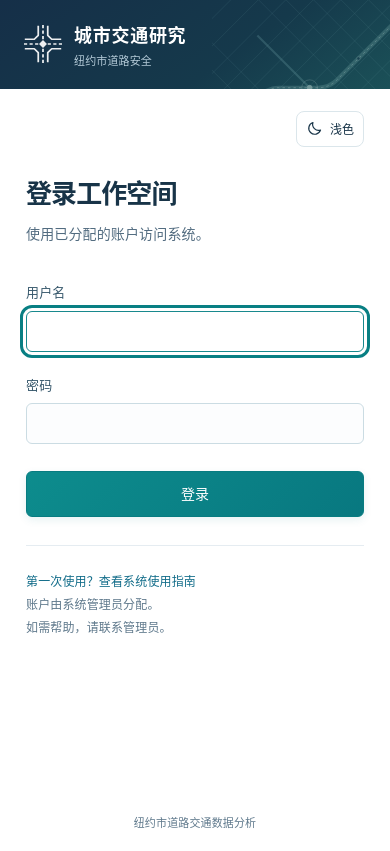
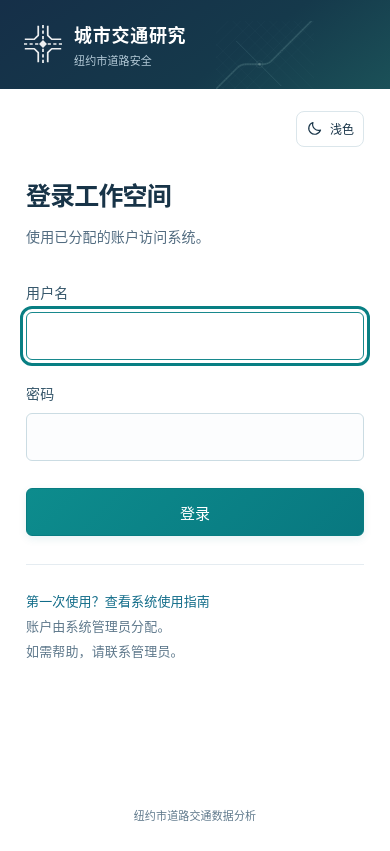
Before and after one commit to CZH0919/NK_Traffic_Management_Project, a Django app: page /accounts/login/ in a window 390 px wide. After the commit the page ends 822 px from the top, so only its background shows below. Run offline with Django 5.2, Linux system fonts and the light colour scheme; parts of the project's set-up code (start-up, migrations or seed data) failed here and were passed over; some libraries are stand-ins or nearby versions.

Commit message:
fix(ui): 完善使用引导与登录布局
补充快速使用中的事故筛选、详情查看及统计示例，精简帮助与地图查看链接的窗口说明。
调整登录页宽屏主体及窄屏布局，复用已有主题与交通线稿，保持登录和业务行为不变。
将 Mid_PPT 整目录加入 Git 忽略范围，期中汇报素材、脚本与产物仅在本机保管。

验证：复用同一代码版本已通过的 41 项测试、18 项子测试及浏览器检查；发布前核对代码内容一致、暂存范围、忽略规则和 git diff --check。

```diff
--- a/apps/core/context_processors.py
+++ b/apps/core/context_processors.py
@@ -25,6 +25,6 @@ def navigation(request):
     return {**return_context(request), 'breadcrumb_label': breadcrumb, 'help_anchor': anchor,
             'help_url': '/help/' if anchor == 'start' else '/help/' + anchor + '/' + ('#'+section if section else ''),
             'is_help':page in ('help','help_topic'),
-            'current_page': page, 'ui_asset_version':'20261029-product3',
+            'current_page': page, 'ui_asset_version':'20261109-feedback2',
             'report_workspace': bool(match and match.url_name in ('reports','report_new','report_detail','report_repeat','exports','export_new','export_detail','brief_detail','brief_edit')),
             'app_name': '城市交通研究','isolated_copy':settings.TRAFFIC_ISOLATED_COPY}
--- /dev/null
+++ b/static/css/login.css
@@ -0,0 +1,41 @@
+.login-page {
+  min-height: 100svh;
+  padding: clamp(24px, 3vw, 48px);
+}
+.login-layout {
+  max-width: 1600px;
+  min-height: min(900px, calc(100svh - 96px));
+  grid-template-columns: minmax(0, 1.1fr) minmax(0, 1fr);
+  border-radius: 22px;
+}
+.login-intro { padding: clamp(28px, 4vw, 64px); }
+.login-intro-body { padding: 48px 0; }
+.login-intro-body h1 { font-size: clamp(36px, 3.2vw, 56px); line-height: 1.5; }
+.login-intro-body p { font-size: clamp(16px, 1.3vw, 20px); }
+.login-intro:after { width: 140%; height: 90%; right: -38%; bottom: -14%; opacity: .35; }
+.intro-detail { margin-top: 32px; font-size: 13px; flex-wrap: wrap; }
+.login-form-area { padding: 80px clamp(32px, 4vw, 72px) 32px; }
+.login-form-wrap { max-width: 440px; }
+.login-form-wrap h2 { font-size: clamp(27px, 2vw, 32px); }
+.login-form-wrap > .muted { margin-bottom: 32px; line-height: 1.8; }
+.login-page .form-control { min-height: 48px; font-size: 15px; }
+.login-page .form-field label { font-size: 14px; }
+.btn-login { min-height: 48px; font-size: 15px; }
+.login-help { font-size: 13px; }
+.login-form-area > .theme-toggle { top: 28px; right: 32px; }
+@media (max-width: 1100px) {
+  .login-layout { min-height: min(760px, calc(100svh - 48px)); }
+  .login-intro { padding: 32px; }
+  .login-intro-body h1 { font-size: 36px; }
+  .login-form-area { padding-right: 32px; padding-left: 32px; }
+}
+@media (max-width: 650px) {
+  .login-page { padding: 0; }
+  .login-layout { min-height: 100svh; border-radius: 0; display: grid; grid-template-columns: minmax(0, 1fr); grid-template-rows: auto 1fr; }
+  .login-intro { padding: 20px 24px; }
+  .login-form-area { min-height: 0; padding: 76px 26px 20px; }
+  .login-form-wrap { margin: 12px auto 24px; }
+  .login-form-wrap h2 { font-size: 25px; }
+  .login-form-area > .theme-toggle { top: 22px; right: 26px; }
+  .login-footer { margin-top: auto; }
+}
--- a/static/js/usability.js
+++ b/static/js/usability.js
@@ -99,7 +99,7 @@
             const choose=document.createElement('button'); choose.type='button'; choose.className='btn btn-primary btn-sm'; choose.textContent='选择此'+label;
             choose.setAttribute('aria-label',`选择 ${item.name}，内部编号 ${item.id}`);
             choose.addEventListener('click',()=>{input.value=item.id; input.dispatchEvent(new Event('change',{bubbles:true})); dialog.close();});
-            const map=document.createElement('a'); map.href=item.map_url||item.url; map.target='_blank'; map.rel='noopener'; map.textContent=item.map_url?'地图查看（新窗口）':'查看详情（新窗口）';
+            const map=document.createElement('a'); map.href=item.map_url||item.url; map.target='_blank'; map.rel='noopener'; map.textContent=item.map_url?'地图查看':'查看详情';
             const actions=document.createElement('div'); actions.className='form-actions'; actions.append(choose,map);
             card.append(name,detail,meta,actions); results.append(card);
           }
--- a/templates/base.html
+++ b/templates/base.html
@@ -36,7 +36,7 @@
 <main id="main" class="content" tabindex="-1">
 {% if isolated_copy %}<div class="notice notice-warning" role="status">隔离数据副本 · 此处修改和新增文件与主业务数据分开保存。</div>{% endif %}
 {% if messages %}<div aria-live="polite">{% for message in messages %}<div class="notice notice-success">{{ message }}</div>{% endfor %}</div>{% endif %}
-{% if user.is_authenticated and not is_help %}<div class="context-help"><a href="{{ help_url }}" target="_blank" rel="noopener">本页操作指南（新窗口）</a></div>{% endif %}
+{% if user.is_authenticated and not is_help %}<div class="context-help"><a href="{{ help_url }}" target="_blank" rel="noopener">本页操作指南</a></div>{% endif %}
 {% block content %}{% endblock %}
 <footer class="page-footer">统计时间以纽约当地时间为准。</footer></main></div>
 <script src="{% static 'vendor/bootstrap/bootstrap.bundle.min.js' %}" defer></script><script src="{% static 'js/app.js' %}?v={{ ui_asset_version }}" defer></script><script src="{% static 'js/operations.js' %}?v={{ ui_asset_version }}" defer></script><script src="{% static 'js/usability.js' %}?v={{ ui_asset_version }}" defer></script><script src="{% static 'js/product.js' %}?v={{ ui_asset_version }}" defer></script>{% block scripts %}{% endblock %}</body></html>
--- a/templates/core/help.html
+++ b/templates/core/help.html
@@ -4,7 +4,7 @@
 <div class="page-heading"><div><p class="eyebrow">使用指南</p><h1>{% if topic %}{{ topic.title }}{% else %}系统使用指南{% endif %}</h1><p>{% if topic %}{{ topic.summary }}{% else %}选择正在进行的任务，查阅填写方法、结果解释和常见问题。{% endif %}</p></div><a class="btn btn-outline-primary" href="{% if topic %}{% url 'help' %}{% else %}{% url 'dashboard' %}{% endif %}">{% if topic %}全部主题{% else %}返回工作台{% endif %}</a></div>
 <form method="get" action="{% url 'help' %}" class="surface help-search" role="search"><label for="help-q">搜索使用问题</label><div><input class="form-control" id="help-q" name="q" type="search" maxlength="100" value="{{ help_query }}" placeholder="例如：平均误差、比较流量、来源文件"><button class="btn btn-primary">查找</button></div></form>
 {% if not topic %}
-{% if help_query %}<section class="surface"><h2>“{{ help_query }}”的相关内容</h2>{% for result in help_results %}<article class="help-result"><h3><a href="{% url 'help_topic' result.topic.slug %}#{{ result.anchor }}">{{ result.topic.title }} · {{ result.label }}</a></h3><p>{{ result.excerpt }}</p></article>{% empty %}<p>未找到对应说明。可尝试更短的关键词，或从下方选择任务主题。</p>{% endfor %}</section>{% else %}<section class="surface help-quick" id="start"><h2>快速使用</h2><p>先查询记录，再理解分析，最后保存结果。首次使用可从“事故、车辆与人员”开始；遇到问题可直接搜索，不必顺序阅读全部主题。</p><p>页面右上角可切换深浅色；外观选择不会改变数据或筛选。</p></section>{% endif %}
+{% if help_query %}<section class="surface"><h2>“{{ help_query }}”的相关内容</h2>{% for result in help_results %}<article class="help-result"><h3><a href="{% url 'help_topic' result.topic.slug %}#{{ result.anchor }}">{{ result.topic.title }} · {{ result.label }}</a></h3><p>{{ result.excerpt }}</p></article>{% empty %}<p>未找到对应说明。可尝试更短的关键词，或从下方选择任务主题。</p>{% endfor %}</section>{% else %}{% include 'core/quick_start.html' %}{% endif %}
 <span id="faq"></span><div class="help-topics" aria-label="指南主题">{% for item in topics %}<a class="surface help-topic-card" id="{{ item.slug }}" href="{% url 'help_topic' item.slug %}">{% for anchor in item.legacy_anchors %}<span id="{{ anchor }}"></span>{% endfor %}<h2>{{ item.title }}</h2><p>{{ item.summary }}</p><span>查看操作指南 →</span></a>{% endfor %}</div>
 {{ help_aliases|json_script:'help-aliases' }}
 {% else %}
--- a/templates/ingestion/upload.html
+++ b/templates/ingestion/upload.html
@@ -2,4 +2,4 @@
 <div class="page-heading"><div><p class="eyebrow">SOURCE FILE INTAKE</p><h1>上传来源文件</h1><p>上传后在后台校验，可离开页面稍后查看；校验通过后再确认导入。</p></div><a class="btn btn-outline-primary" href="{% url 'jobs' %}">返回任务</a></div>
 {% if not worker_online %}<div class="hint-band">后台处理服务当前不在线，文件可进入队列，启动处理服务后继续校验。</div>{% endif %}
 <ol class="upload-steps" aria-label="文件导入步骤"><li>上传文件</li><li>后台校验</li><li>确认导入</li><li>查看结果</li></ol><form method="post" enctype="multipart/form-data" class="surface form-panel">{% csrf_token %}{% include 'components/form_errors.html' %}{% for field in form %}{% include 'components/field.html' %}{% endfor %}<p id="selected-upload-schema" class="hint-band" aria-live="polite">选择来源后查看必需字段。</p><div id="selected-upload-fields" class="file-schema"></div><button class="btn btn-primary">保存文件并排队校验</button></form>
-<section class="surface"><h2>准备来源文件</h2><p><a href="{% url 'help_topic' 'data' %}#files" target="_blank" rel="noopener">如何取得官方文件（新窗口）</a> · 表头文件不含业务数据，可用于核对来源文件格式。</p><p>仅接收所列官方来源的原始业务文件。人工和演示记录请使用档案维护入口；道路和边界版本通过成套空间数据流程管理。</p><details><summary>通用格式与文件容量</summary><p>日期使用 ISO 日期（例如 2025-01-01），时刻使用纽约当地时间。字段名与官方 API 一致。流量必须带稳定的 <code>source_row_id</code>，以识别重复和重试。单条记录不超过 2 MiB，解压内容上限 2 GiB，最多 500 万行。</p></details><p class="section-note">完整原文件单独保留。校验行数只代表此文件，不代表来源全量覆盖；重复、关联缺失及内容冲突在分批导入后提供明确去向。</p></section>{{ upload_schemas|json_script:'upload-schemas' }}{% endblock %}
+<section class="surface"><h2>准备来源文件</h2><p><a href="{% url 'help_topic' 'data' %}#files" target="_blank" rel="noopener">如何取得官方文件</a> · 表头文件不含业务数据，可用于核对来源文件格式。</p><p>仅接收所列官方来源的原始业务文件。人工和演示记录请使用档案维护入口；道路和边界版本通过成套空间数据流程管理。</p><details><summary>通用格式与文件容量</summary><p>日期使用 ISO 日期（例如 2025-01-01），时刻使用纽约当地时间。字段名与官方 API 一致。流量必须带稳定的 <code>source_row_id</code>，以识别重复和重试。单条记录不超过 2 MiB，解压内容上限 2 GiB，最多 500 万行。</p></details><p class="section-note">完整原文件单独保留。校验行数只代表此文件，不代表来源全量覆盖；重复、关联缺失及内容冲突在分批导入后提供明确去向。</p></section>{{ upload_schemas|json_script:'upload-schemas' }}{% endblock %}
--- a/templates/registration/login.html
+++ b/templates/registration/login.html
@@ -1,3 +1,3 @@
-{% load static %}<!doctype html><html lang="zh-CN"><head><script src="{% static 'js/theme.js' %}?v={{ ui_asset_version|default:'20261011-theme1' }}"></script><meta charset="utf-8"><meta name="viewport" content="width=device-width, initial-scale=1"><title>登录 · 城市交通研究</title><link rel="icon" href="{% static 'img/logo.svg' %}"><link rel="stylesheet" href="{% static 'vendor/bootstrap/bootstrap.min.css' %}"><link rel="stylesheet" href="{% static 'css/app.css' %}?v={{ ui_asset_version }}"><link rel="stylesheet" href="{% static 'css/workspace.css' %}?v={{ ui_asset_version }}"><link rel="stylesheet" href="{% static 'css/theme.css' %}?v={{ ui_asset_version|default:'20261011-theme1' }}"></head><body class="login-page">
+{% load static %}<!doctype html><html lang="zh-CN"><head><script src="{% static 'js/theme.js' %}?v={{ ui_asset_version|default:'20261011-theme1' }}"></script><meta charset="utf-8"><meta name="viewport" content="width=device-width, initial-scale=1"><title>登录 · 城市交通研究</title><link rel="icon" href="{% static 'img/logo.svg' %}"><link rel="stylesheet" href="{% static 'vendor/bootstrap/bootstrap.min.css' %}"><link rel="stylesheet" href="{% static 'css/app.css' %}?v={{ ui_asset_version }}"><link rel="stylesheet" href="{% static 'css/workspace.css' %}?v={{ ui_asset_version }}"><link rel="stylesheet" href="{% static 'css/theme.css' %}?v={{ ui_asset_version|default:'20261011-theme1' }}"><link rel="stylesheet" href="{% static 'css/login.css' %}?v={{ ui_asset_version }}"></head><body class="login-page">
 <main class="login-layout"><section class="login-intro"><div class="brand"><img src="{% static 'img/logo.svg' %}" width="48" height="48" alt=""><span><strong>城市交通研究</strong><small>纽约市道路安全</small></span></div><div class="login-intro-body"><div class="intro-rule"></div><h1>让每一份数据<br>有据可循。</h1><p>城市道路交通事故风险分析<br>与交通流量管理</p><div class="intro-detail"><span>真实来源</span><span>清晰口径</span><span>可追溯分析</span></div></div><p class="intro-foot">纽约市多源开放交通数据</p></section>
 <section class="login-form-area" aria-labelledby="login-heading">{% include 'components/theme_toggle.html' %}<div class="login-form-wrap"><h2 id="login-heading">登录工作空间</h2><p class="muted">使用已分配的账户访问系统。</p>{% if throttled %}<div class="notice notice-error" role="alert">登录尝试过于频繁，请五分钟后重试。</div>{% endif %}{% if form.non_field_errors %}<div class="notice notice-error" role="alert">{{ form.non_field_errors }}</div>{% endif %}<form method="post" class="account-form">{% csrf_token %}<input type="hidden" name="next" value="{{ next }}">{% for field in form %}<div class="form-field"><label for="{{ field.id_for_label }}">{{ field.label }}</label>{{ field }}{% if field.errors %}<div class="field-errors" role="alert">{{ field.errors }}</div>{% endif %}</div>{% endfor %}<button class="btn btn-primary btn-login" type="submit">登录</button></form><p class="login-help"><a href="{% url 'help' %}">第一次使用？查看系统使用指南</a><br>账户由系统管理员分配。<br>如需帮助，请联系管理员。</p></div><p class="login-footer">纽约市道路交通数据分析</p></section></main></body></html>
```
Also changed, not shown: docs/界面规范.md (+3 -0 lines), templates/core/quick_start.html (added, +11 -0 lines), readme.md, static/css/product.css, 1 other file.
